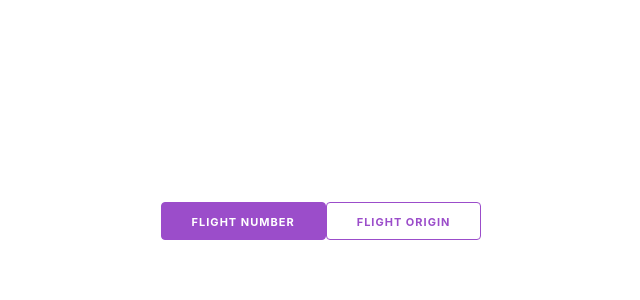
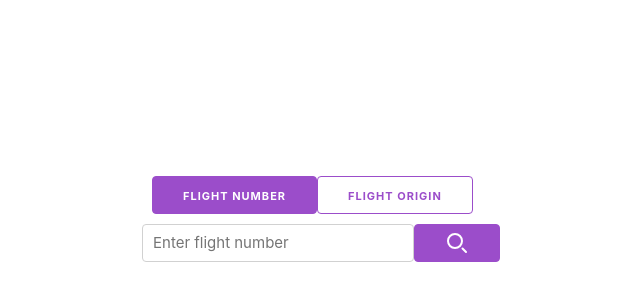
Before and after one commit to mpadillamarcos/flights-app-cs50, a Vue app in the folder client/: page / in a window 1280 px wide. Shown: the part 174-474 px from the top of the page, without its empty margins (319-959 px from the left). Built offline with nearby package versions, Linux system fonts and the light colour scheme; no server answers.

Commit message:
feat: add search bar

```diff
--- a/client/src/components/FlightSearchBars.vue
+++ b/client/src/components/FlightSearchBars.vue
@@ -1,16 +1,26 @@
 <script setup lang="ts">
 import { ref, watch } from "vue"
 import { useRoute, useRouter } from "vue-router";
+import SearchIcon from "../components/icons/SearchIcon.vue"
 
 const route = useRoute();
 const router = useRouter();
 
 const selectedSearchOption = ref("flightNumber");
+const flightNumber = ref(null);
+
+const handleSearchByFlightNumber = () => {
+    router.replace({
+        query: {
+            ...route.query,
+            flightNum: flightNumber.value,
+        },
+    });
+}
 
 watch(selectedSearchOption, (newSelectedOption) => {
     router.replace({
         query: {
-            ...route.query,
             searchOption: newSelectedOption,
         },
     });
@@ -25,6 +35,14 @@ watch(selectedSearchOption, (newSelectedOption) => {
             <button class="button" :class="{ 'button-outline': selectedSearchOption != 'flightOrigin' }"
                 @click="selectedSearchOption = 'flightOrigin'">Flight origin</button>
         </div>
+        <div v-if="selectedSearchOption === 'flightNumber'" id="searchBar">
+            <div class="row">
+                <input v-model="flightNumber" placeholder="Enter flight number" />
+                <button class="search button" @click="handleSearchByFlightNumber">
+                    <SearchIcon />
+                </button>
+            </div>
+        </div>
     </div>
 </template>
 
@@ -33,4 +51,13 @@ watch(selectedSearchOption, (newSelectedOption) => {
     background-color: #9b4dca;
     border-color: #9b4dca;
 }
+
+.search {
+    display: flex;
+    align-items: center;
+}
+
+.search:hover {
+    background-color: #606C76;
+}
 </style>
--- /dev/null
+++ b/client/src/components/icons/SearchIcon.vue
@@ -0,0 +1,7 @@
+<template>
+    <svg class="w-6 h-6 text-gray-800 dark:text-white" aria-hidden="true" xmlns="http://www.w3.org/2000/svg" width="24"
+        height="24" fill="none" viewBox="0 0 24 24">
+        <path stroke="currentColor" stroke-linecap="round" stroke-width="2"
+            d="m21 21-3.5-3.5M17 10a7 7 0 1 1-14 0 7 7 0 0 1 14 0Z" />
+    </svg>
+</template>
```
